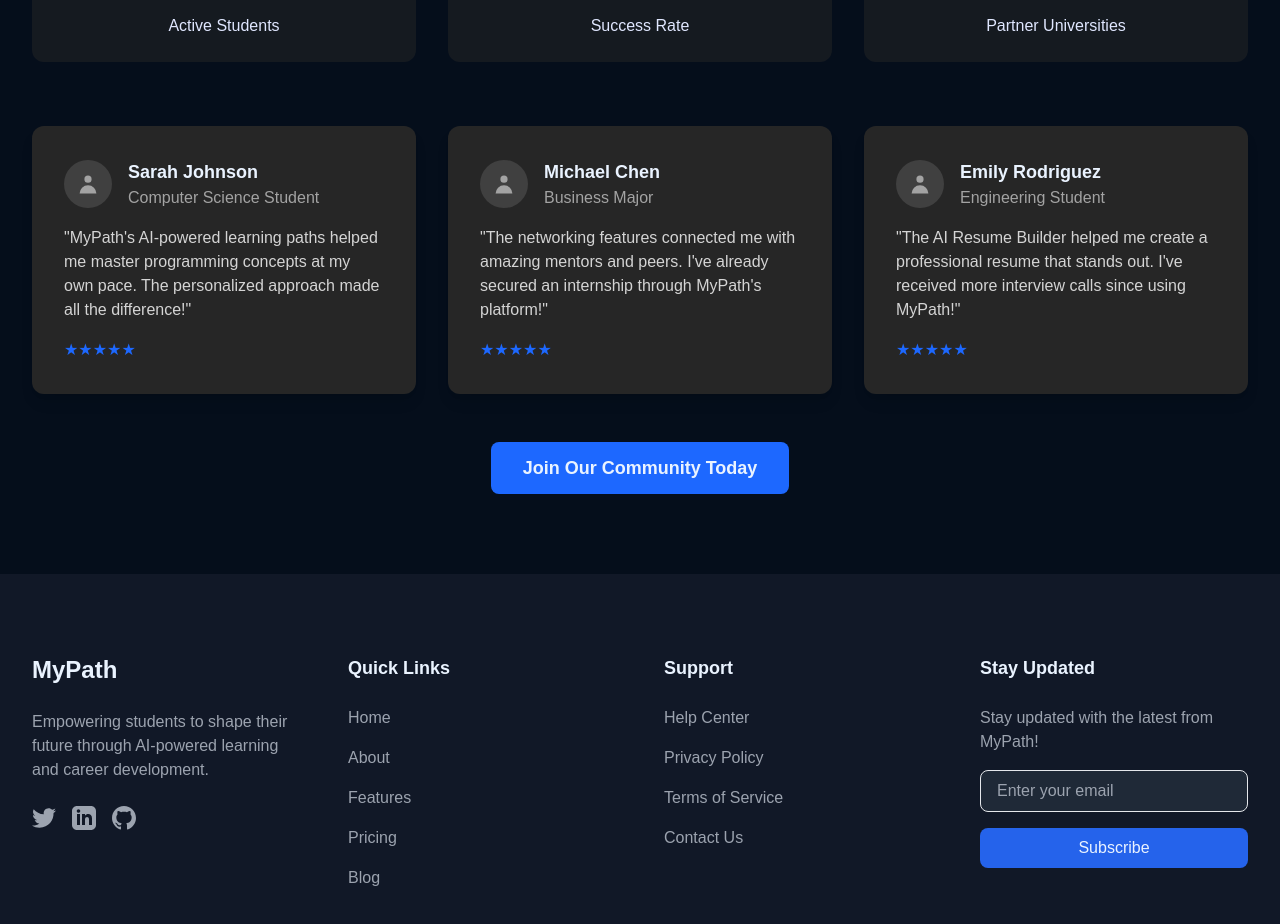
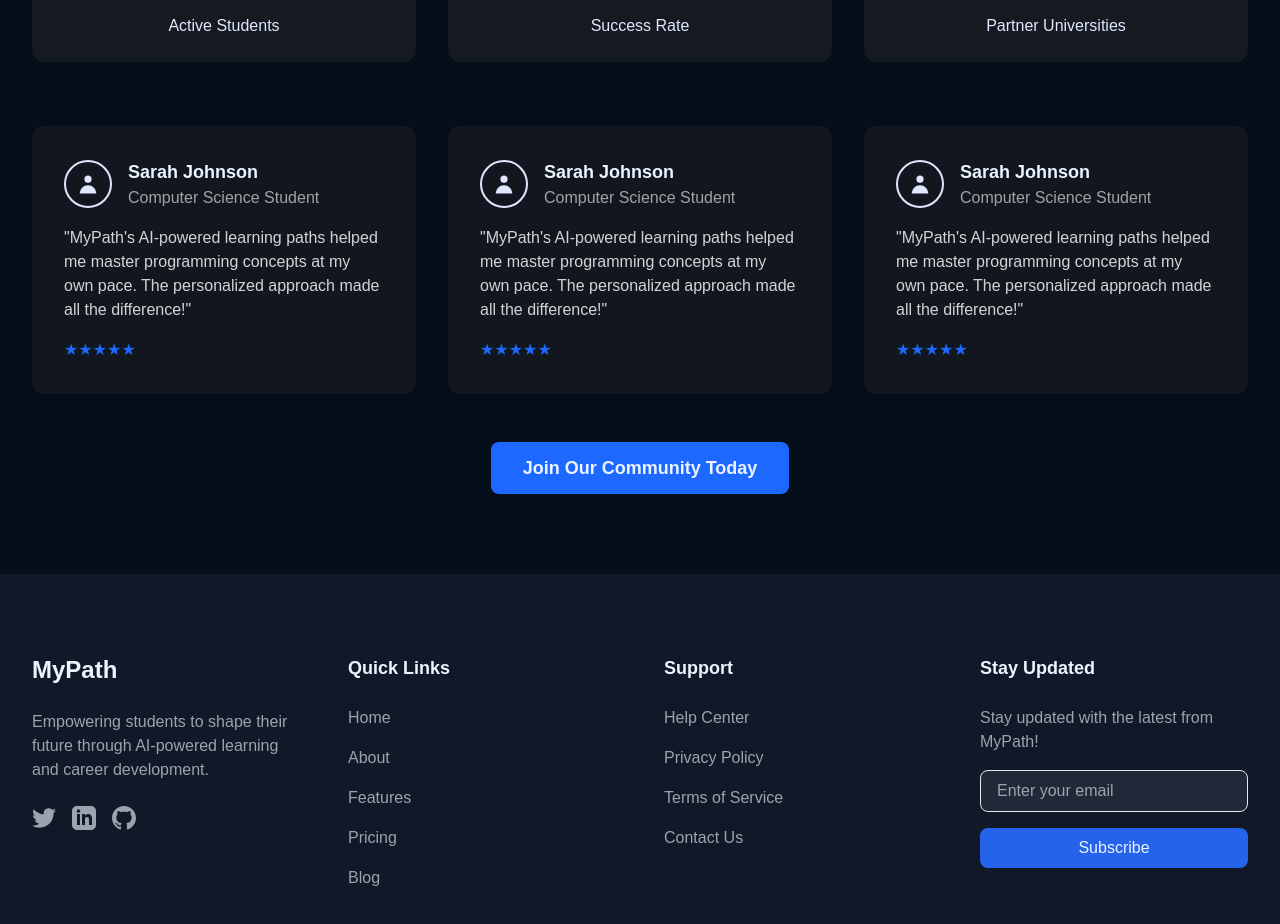
Before and after one commit to azurecoders/upgraded-octo-goggles, a Next.js app: page / in a window 1280 px wide. Shown: the part 1487-2411 px from the top of the page. Built offline with nearby package versions, Linux system fonts and the light colour scheme.

Commit message:
Little fixes

```diff
--- a/src/components/Features.tsx
+++ b/src/components/Features.tsx
@@ -88,7 +88,7 @@ const Features = () => {
         </div>
         {/* CTA */}
         <div className="text-center animate__animated animate__fadeIn">
-          <button className="bg-dark-logo-primary dark:text-dark-primary-text px-8 py-3 rounded-lg md:text-lg font-semibold hover:bg-dark-logo-primary/90 transition duration-300 text-sm">
+          <button className="dark:bg-dark-logo-primary dark:text-dark-primary-text px-8 py-3 rounded-lg md:text-lg font-semibold hover:bg-dark-logo-primary/90 transition duration-300 text-sm">
             Join Our Community Today
           </button>
         </div>
--- a/src/components/Timeline.tsx
+++ b/src/components/Timeline.tsx
@@ -2,53 +2,53 @@ import React from "react";
 
 const Timeline = () => {
   return (
-    <section id="testimonials" className="py-20 bg-dark-custom-dark-blue">
+    <section id="testimonials" className="py-20 dark:bg-dark-custom-dark-blue">
       <div className="max-w-7xl mx-auto px-4 sm:px-6 lg:px-8">
         {/* Section Header */}
         <div className="text-center mb-16 animate__animated animate__fadeIn">
-          <h2 className="text-2xl md:text-4xl font-bold text-indigo-100 mb-4">
+          <h2 className="text-2xl md:text-4xl font-bold dark:text-indigo-100 mb-4">
             Student Success Stories
           </h2>
-          <p className="text-lg md:text-xl text-dark-secondary-text">
+          <p className="text-lg md:text-xl dark:text-dark-secondary-text">
             Join 10,000+ students transforming their journey with MyPath
           </p>
         </div>
         {/* Stats Section */}
         <div className="grid grid-cols-1 md:grid-cols-3 gap-8 mb-16">
-          <div className="text-center p-6 bg-neutral-800/50 rounded-xl animate__animated animate__fadeInUp">
-            <div className="text-4xl font-bold text-dark-logo-primary mb-2">
+          <div className="text-center p-6 dark:bg-neutral-800/50 rounded-xl animate__animated animate__fadeInUp">
+            <div className="text-4xl font-bold dark:text-dark-logo-primary mb-2">
               10K+
             </div>
-            <div className="text-indigo-100">Active Students</div>
+            <div className="dark:text-indigo-100">Active Students</div>
           </div>
           <div
-            className="text-center p-6 bg-neutral-800/50 rounded-xl animate__animated animate__fadeInUp"
+            className="text-center p-6 dark:bg-neutral-800/50 rounded-xl animate__animated animate__fadeInUp"
             style={{ animationDelay: "0.2s" }}
           >
-            <div className="text-4xl font-bold text-dark-logo-primary mb-2">
+            <div className="text-4xl font-bold dark:text-dark-logo-primary mb-2">
               95%
             </div>
-            <div className="text-indigo-100">Success Rate</div>
+            <div className="dark:text-indigo-100">Success Rate</div>
           </div>
           <div
-            className="text-center p-6 bg-neutral-800/50 rounded-xl animate__animated animate__fadeInUp"
+            className="text-center p-6 dark:bg-neutral-800/50 rounded-xl animate__animated animate__fadeInUp"
             style={{ animationDelay: "0.4s" }}
           >
-            <div className="text-4xl font-bold text-dark-logo-primary mb-2">
+            <div className="text-4xl font-bold dark:text-dark-logo-primary mb-2">
               500+
             </div>
-            <div className="text-indigo-100">Partner Universities</div>
+            <div className="dark:text-indigo-100">Partner Universities</div>
           </div>
         </div>
         {/* Testimonials Carousel */}
         <div className="testimonials-carousel relative">
           <div className="grid md:grid-cols-3 gap-8">
             {/* Testimonial 1 */}
-            <div className="bg-neutral-800 p-8 rounded-xl shadow-lg animate__animated animate__fadeIn">
+            <div className="dark:bg-neutral-800/40 p-8 rounded-xl shadow-lg animate__animated animate__fadeIn hover:dark:bg-neutral-800/50 transition-all duration-300">
               <div className="flex items-center mb-4">
-                <div className="w-12 h-12 bg-neutral-700 rounded-full flex items-center justify-center">
+                <div className="w-12 h-12 border-2 bg-transparent border-indigo-100 rounded-full flex items-center justify-center">
                   <svg
-                    className="w-6 h-6 text-neutral-400"
+                    className="w-6 h-6 dark:text-indigo-100"
                     fill="currentColor"
                     viewBox="0 0 20 20"
                   >
@@ -63,25 +63,23 @@ const Timeline = () => {
                   <h4 className="text-lg font-semibold dark:text-dark-primary-text">
                     Sarah Johnson
                   </h4>
-                  <p className="text-neutral-400">Computer Science Student</p>
+                  <p className="dark:text-neutral-400">
+                    Computer Science Student
+                  </p>
                 </div>
               </div>
-              <p className="text-neutral-300">
+              <p className="dark:text-neutral-300">
                 {
                   '"MyPath\'s AI-powered learning paths helped me master programming concepts at my own pace. The personalized approach made all the difference!"'
                 }
               </p>
-              <div className="mt-4 flex text-dark-logo-primary">★★★★★</div>
+              <div className="mt-4 flex dark:text-dark-logo-primary">★★★★★</div>
             </div>
-            {/* Testimonial 2 */}
-            <div
-              className="bg-neutral-800 p-8 rounded-xl shadow-lg animate__animated animate__fadeIn"
-              style={{ animationDelay: "0.2s" }}
-            >
+            <div className="dark:bg-neutral-800/40 p-8 rounded-xl shadow-lg animate__animated animate__fadeIn hover:dark:bg-neutral-800/50 transition-all duration-300">
               <div className="flex items-center mb-4">
-                <div className="w-12 h-12 bg-neutral-700 rounded-full flex items-center justify-center">
+                <div className="w-12 h-12 border-2 bg-transparent border-indigo-100 rounded-full flex items-center justify-center">
                   <svg
-                    className="w-6 h-6 text-neutral-400"
+                    className="w-6 h-6 dark:text-indigo-100"
                     fill="currentColor"
                     viewBox="0 0 20 20"
                   >
@@ -94,27 +92,25 @@ const Timeline = () => {
                 </div>
                 <div className="ml-4">
                   <h4 className="text-lg font-semibold dark:text-dark-primary-text">
-                    Michael Chen
+                    Sarah Johnson
                   </h4>
-                  <p className="text-neutral-400">Business Major</p>
+                  <p className="dark:text-neutral-400">
+                    Computer Science Student
+                  </p>
                 </div>
               </div>
-              <p className="text-neutral-300">
+              <p className="dark:text-neutral-300">
                 {
-                  "\"The networking features connected me with amazing mentors and peers. I've already secured an internship through MyPath's platform!\""
+                  '"MyPath\'s AI-powered learning paths helped me master programming concepts at my own pace. The personalized approach made all the difference!"'
                 }
               </p>
-              <div className="mt-4 flex text-dark-logo-primary">★★★★★</div>
+              <div className="mt-4 flex dark:text-dark-logo-primary">★★★★★</div>
             </div>
-            {/* Testimonial 3 */}
-            <div
-              className="bg-neutral-800 p-8 rounded-xl shadow-lg animate__animated animate__fadeIn"
-              style={{ animationDelay: "0.4s" }}
-            >
+            <div className="dark:bg-neutral-800/40 p-8 rounded-xl shadow-lg animate__animated animate__fadeIn hover:dark:bg-neutral-800/50 transition-all duration-300">
               <div className="flex items-center mb-4">
-                <div className="w-12 h-12 bg-neutral-700 rounded-full flex items-center justify-center">
+                <div className="w-12 h-12 border-2 bg-transparent border-indigo-100 rounded-full flex items-center justify-center">
                   <svg
-                    className="w-6 h-6 text-neutral-400"
+                    className="w-6 h-6 dark:text-indigo-100"
                     fill="currentColor"
                     viewBox="0 0 20 20"
                   >
@@ -127,23 +123,25 @@ const Timeline = () => {
                 </div>
                 <div className="ml-4">
                   <h4 className="text-lg font-semibold dark:text-dark-primary-text">
-                    Emily Rodriguez
+                    Sarah Johnson
                   </h4>
-                  <p className="text-neutral-400">Engineering Student</p>
+                  <p className="dark:text-neutral-400">
+                    Computer Science Student
+                  </p>
                 </div>
               </div>
-              <p className="text-neutral-300">
+              <p className="dark:text-neutral-300">
                 {
-                  '"The AI Resume Builder helped me create a professional resume that stands out. I\'ve received more interview calls since using MyPath!"'
+                  '"MyPath\'s AI-powered learning paths helped me master programming concepts at my own pace. The personalized approach made all the difference!"'
                 }
               </p>
-              <div className="mt-4 flex text-dark-logo-primary">★★★★★</div>
+              <div className="mt-4 flex dark:text-dark-logo-primary">★★★★★</div>
             </div>
           </div>
         </div>
         {/* CTA Button */}
         <div className="text-center mt-12">
-          <button className="bg-dark-logo-primary dark:text-dark-primary-text px-8 py-3 rounded-lg md:text-lg font-semibold hover:bg-dark-logo-primary/90 transition duration-300 animate__animated animate__pulse animate__infinite text-sm">
+          <button className="dark:bg-dark-logo-primary dark:text-dark-primary-text px-8 py-3 rounded-lg md:text-lg font-semibold hover:dark:bg-dark-logo-primary/90 transition duration-300 animate__animated animate__pulse animate__infinite text-sm">
             Join Our Community Today
           </button>
         </div>
--- a/tailwind.config.ts
+++ b/tailwind.config.ts
@@ -11,11 +11,8 @@ export default {
     extend: {
       colors: {
         light: {
-          "light-white": "#f1f1f1",
-          "golden-white": "#d3ffff",
-          "light-black": "#010101",
-          "text-blue": "rgb(51, 102, 255)",
-          "light-blue": "rgba(51, 102, 255, 0.08)",
+          bg: "#d9e3f2",
+          text: "#00071f",
         },
         dark: {
           "logo-primary": "#1D68FF",
```
Also changed, not shown: src/components/Footer.tsx (+22 -22 lines), src/components/Hero.tsx (+4 -4 lines), src/components/Navbar.tsx (+11 -11 lines).
